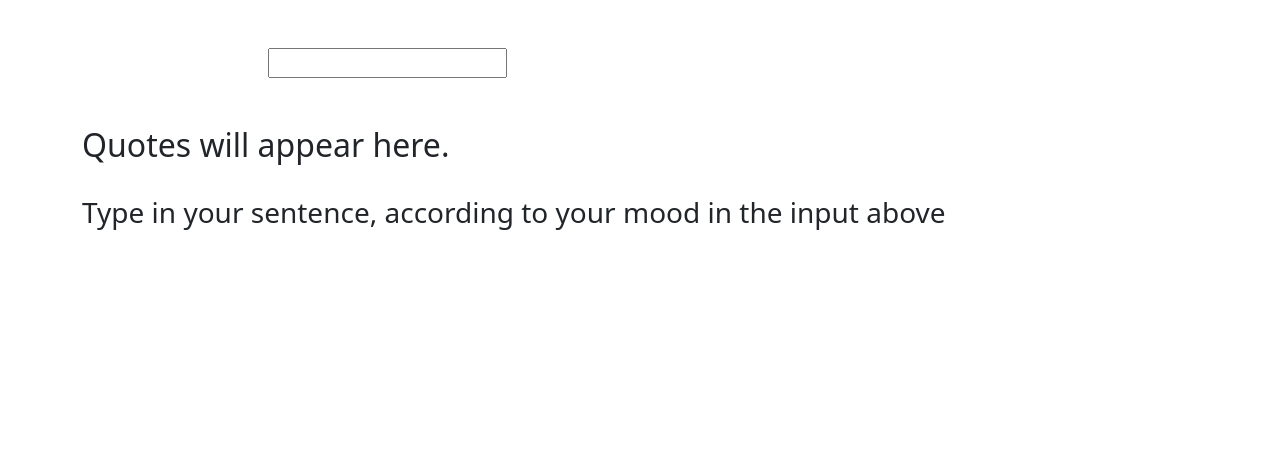
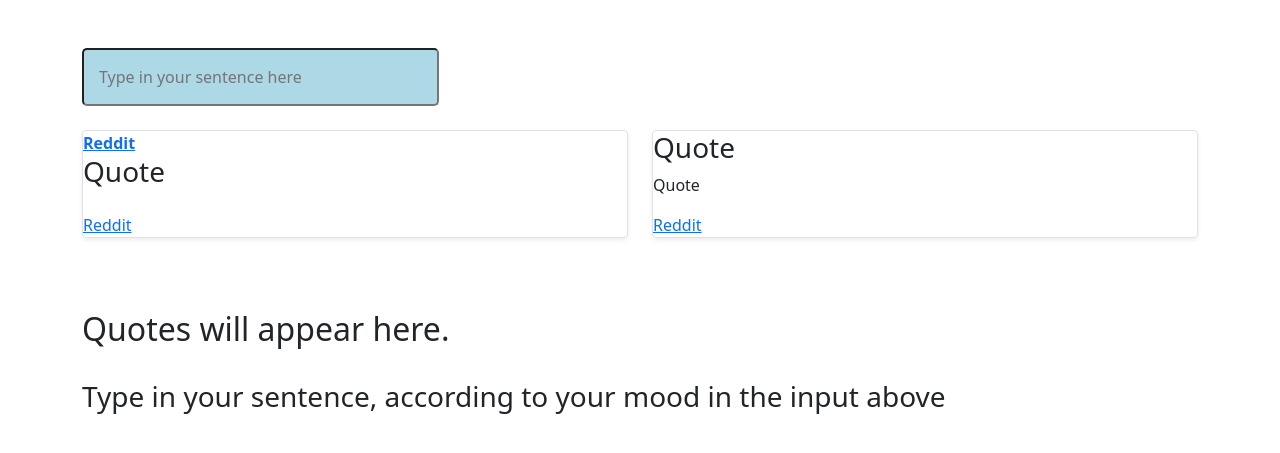
Before and after one commit to grumpyp/NLP-quote-maker, a Flask app: page / in a window 1280 px wide. Shown: the part 56-509 px from the top of the page. Run offline with Flask 2, Linux system fonts and the light colour scheme; a database or web service that is not in the repository returns one stand-in record (values such as "Sample title"); data that the repository does not hold is empty; parts of the project's set-up code (start-up, migrations or seed data) failed here and were passed over.

Commit message:
Add Reddit API
- Add Reddit API to get quotes from the "quoteporn" channel
- Add function to return the best out of 10 of the newest quotes
- Change template to show the quote

```diff
--- a/app/config.py
+++ b/app/config.py
@@ -2,6 +2,10 @@
 
 mongo_user = os.getenv("mongouser")
 mongo_password = os.getenv("mongopassword")
+reddit_secret = os.environ['REDDIT_SECRET']
+reddit_id = os.environ['REDDIT_ID']
+reddit_user = os.environ['REDDIT_USER']
+reddit_pw = os.environ['REDDIT_PW']
 
 production = True
 log_file = "app.log"
--- a/app/src/functions.py
+++ b/app/src/functions.py
@@ -7,6 +7,8 @@
 from collections import Counter
 import pandas as pd
 from joblib import Parallel, delayed
+from app import config
+import requests
 
 # to get the corpora of the libraries please run these commands once in your terminal
 # python -m nltk.downloader vader_lexicon
@@ -121,6 +123,32 @@
         nlp = Rating.nlp_load(sentence)
         return [(ent.text, ent.label_) for ent in nlp.ents]
 
+def reddit_quote():
+    auth = requests.auth.HTTPBasicAuth(config.reddit_id, config.reddit_secret)
+
+    data = {'grant_type': 'password',
+        'username': config.reddit_user,
+        'password': config.reddit_pw}
+    headers = {'User-Agent': 'NLP-quote-maker'}
+    res = requests.post('https://www.reddit.com/api/v1/access_token',
+                    auth=auth, data=data, headers=headers)
+    TOKEN = res.json()['access_token']
+    headers = {**headers, **{'Authorization': f"bearer {TOKEN}"}}
+    requests.get('https://oauth.reddit.com/api/v1/me', headers=headers)
+
+    res = requests.get("https://oauth.reddit.com/r/quoteporn/new",
+                   headers=headers, params={'limit':10})
+    result_num = ""
+    result_quote = ""
+    for count,i in enumerate(res.json()['data']['children']):
+        if count == 0:
+            result_num = int(i['data']['score'])
+        if i['data']['score']:
+            print(i['data']['title'])
+            if int(i['data']['score']) > result_num:
+                result_num = int(i['data']['score'])
+                result_quote = i['data']['title']
+    return result_quote
 
 
 if __name__ == '__main__':
--- a/app/static/css/style.css
+++ b/app/static/css/style.css
@@ -13,3 +13,9 @@
     padding: 5px;
     background-color: teal;
 }
+
+#livebox {
+    background-color:lightblue;
+    border-radius: 5px;
+    padding: 15px;
+}
--- a/app/templates/index.html
+++ b/app/templates/index.html
@@ -1,6 +1,6 @@
 {% extends "layout.html" %} {% block content %}
-<div class="offset-md-2 col-sm-8 mt-5">
-	<input type ="text" id="livebox">
+<div class="offset-md-0 col-sm-8 mt-5">
+	<input type ="text" id="livebox" size="30" placeholder="Type in your sentence here">
 	<script>
 		$(document).ready(function(){
 			$("#livebox").on("input",function(e){
@@ -26,7 +26,28 @@
 			});
 		});
 	</script>
+</div><br>
+<!--Quote Reddit API-->
+<div class="row mb-2">
+<div class="col-md-6">
+	<div class="row g-0 border rounded overflow-hidden flex-md-row mb-4 shadow-sm h-md-250 position-relative">
+		<strong><a href="https://www.reddit.com/r/quoteporn/">Reddit</a></strong>
+		<h3>Quote</h3>
+		<p>{{reddit}}</p>
+		<a href="">Reddit</a>
+	</div>
 </div>
+
+<!--Quote Twitter API-->
+<div class="col-md-6">
+	<div class="row g-0 border rounded overflow-hidden flex-md-row mb-4 shadow-sm h-md-250 position-relative">
+		<h3>Quote</h3>
+		<p>Quote</p>
+		<a href="">Reddit</a>
+	</div>
+</div>
+</div>
+
 <div class="mt-5" id="result">
 	<h2>Quotes will appear here.</h2><br>
 	<h3>Type in your sentence, according to your mood in the input above</h3>
--- a/app/views.py
+++ b/app/views.py
@@ -13,7 +13,8 @@
 
 @view.route('/')
 def index():
-    return  render_template('index.html')
+    reddit_api = functions.reddit_quote()
+    return  render_template('index.html', reddit = reddit_api )
 
 
 @view.get('/quotes')
```
